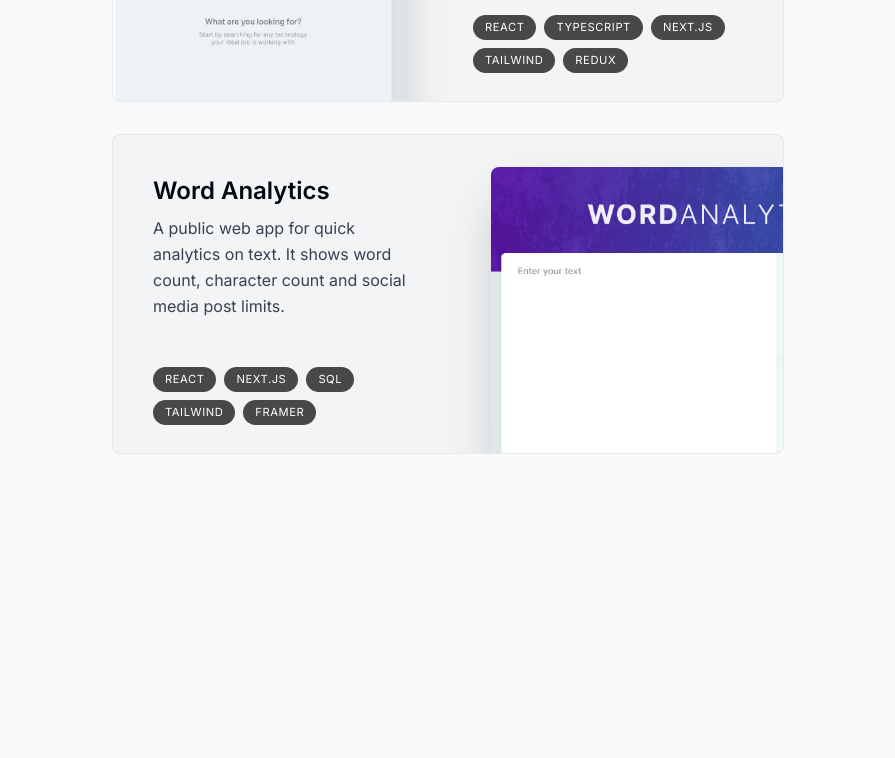
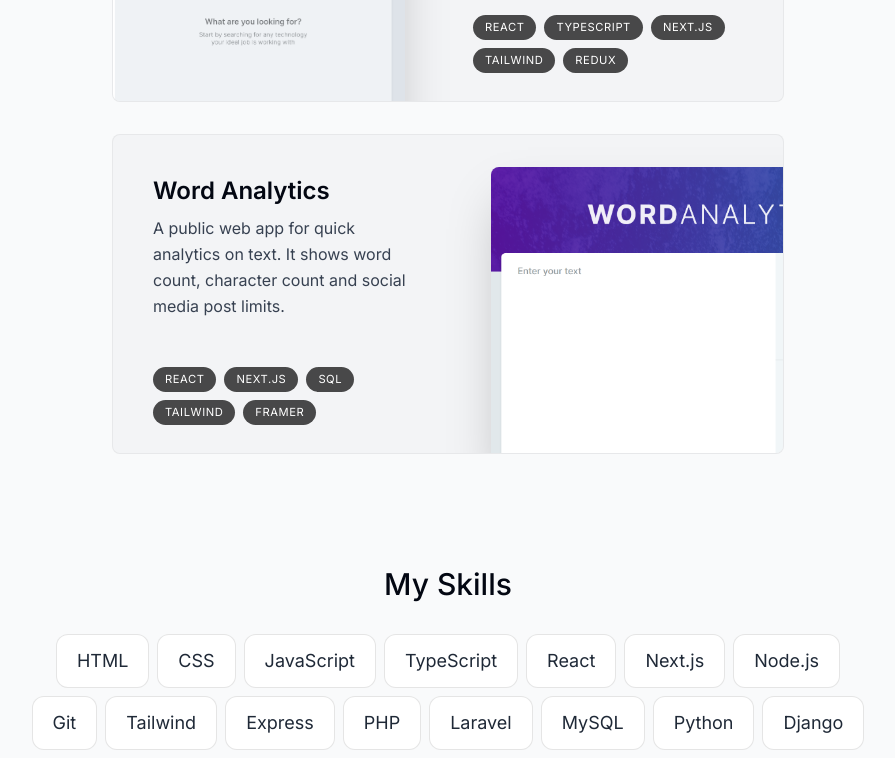
Before and after one commit to Adolf97/portfolio, a Next.js app: page / in a window 1280 px wide. Shown: the part 2000-2758 px from the top of the page, without its empty margins (192-1087 px from the left). Built offline with nearby package versions, Linux system fonts and the light colour scheme.

Commit message:
Created the skills component and added it to the page

```diff
--- a/app/page.tsx
+++ b/app/page.tsx
@@ -2,6 +2,7 @@
 import SectionDivider from "@/components/section-divider";
 import About from "@/components/about";
 import Projects from "@/components/projects";
+import Skills from "@/components/skills";
 
 export default function Home() {
   return (
@@ -10,6 +11,7 @@
       <SectionDivider />
       <About />
       <Projects />
+      <Skills />
     </main>
   )
 }
--- a/components/projects.tsx
+++ b/components/projects.tsx
@@ -13,7 +13,7 @@
   return (
     <section
       ref={ref}
-      className='scroll-mt-28'
+      className='scroll-mt-28 mb-28'
       id='projects'
     >
       <SectionHeading>My Projects</SectionHeading>
--- /dev/null
+++ b/components/skills.tsx
@@ -0,0 +1,54 @@
+"use client";
+
+import React from 'react'
+import SectionHeading from './section-heading'
+import { skillsData } from '@/lib/data'
+import { useSectionInView } from '@/lib/hooks';
+import { motion } from 'framer-motion';
+
+const fadeInAnimationVariants = {
+  initial: {
+    opacity: 0,
+    y: 100,
+  },
+  animate: (index: number) => ({
+    opacity: 1,
+    y: 0,
+    transition: {
+      delay: 0.05 * index,
+    }
+  }),
+}
+
+export default function Skills() {
+  const { ref } = useSectionInView('Skills', 0.75);
+
+  return (
+    <section
+      ref={ref}
+      id='skills'
+      className='mb-28 max-w-[53rem] scroll-mt-28 text-center sm:mb-40'
+    >
+      <SectionHeading>My skills</SectionHeading>
+      <ul className='flex flex-wrap justify-center gap-2 text-lg text-gray-800'>
+        {
+          skillsData.map((skill, index) => (
+            <motion.li
+              className='bg-white border border-black/[0.1] rounded-xl px-5 py-3'
+              key={index}
+              variants={fadeInAnimationVariants}
+              initial="initial"
+              whileInView="animate"
+              viewport={{
+                once: true,
+              }}
+              custom={index}
+            >
+              {skill}
+            </motion.li>
+          ))
+        }
+      </ul>
+    </section>
+  )
+}
--- a/lib/data.ts
+++ b/lib/data.ts
@@ -94,14 +94,12 @@
   "Node.js",
   "Git",
   "Tailwind",
-  "Prisma",
-  "MongoDB",
-  "Redux",
-  "GraphQL",
-  "Apollo",
   "Express",
-  "PostgreSQL",
+  "PHP",
+  "Laravel",
+  "MySQL",
   "Python",
   "Django",
+  "Flask",
   "Framer Motion",
 ] as const;
```
